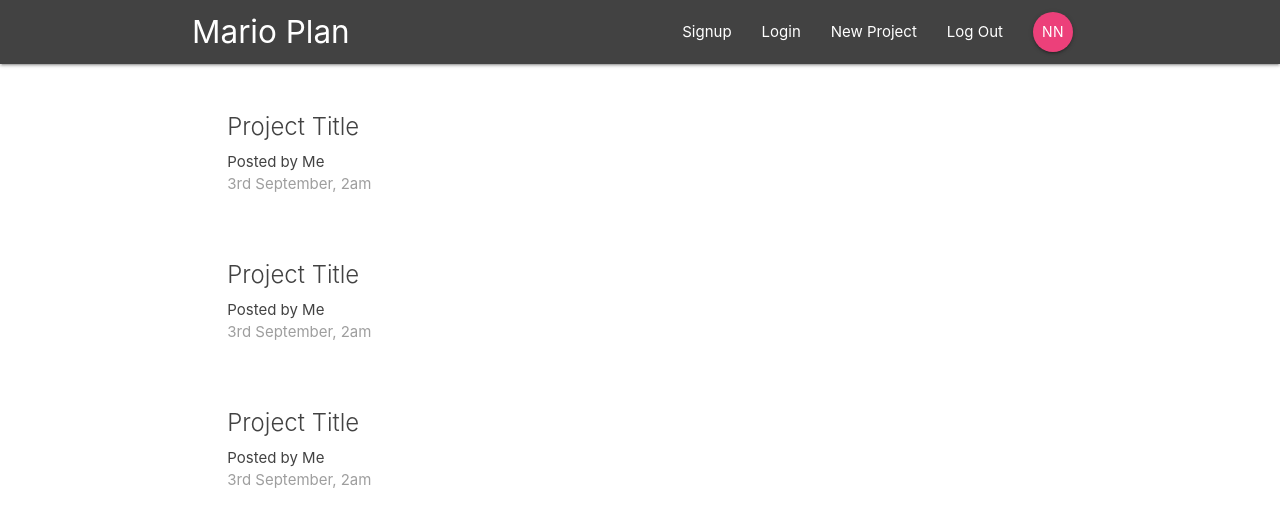
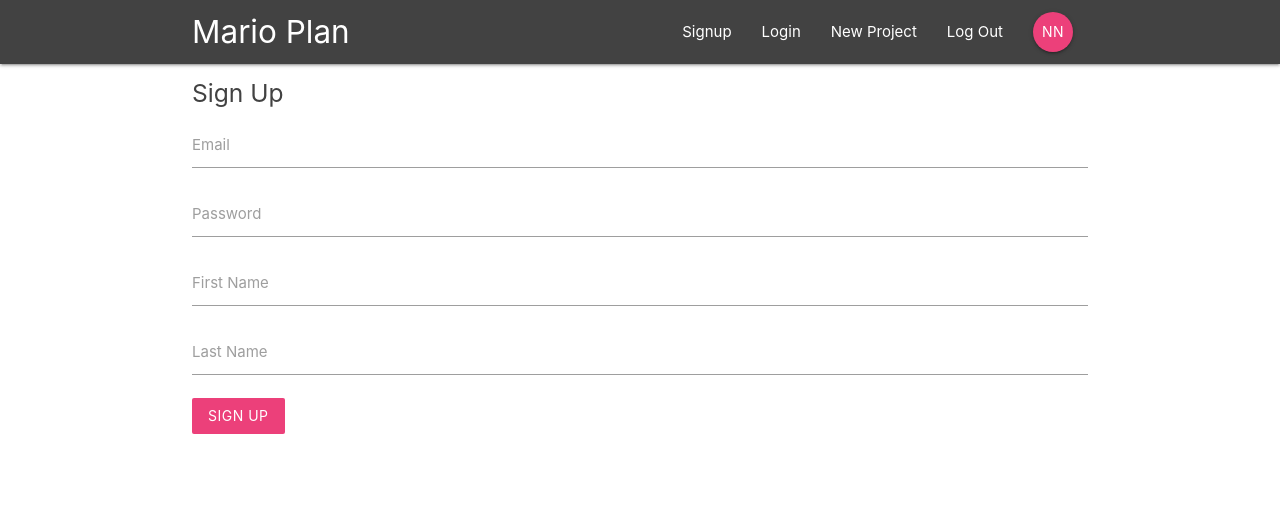
Before and after one commit to rohitkrishna094/react-practice, a React (Create React App) app in the folder marioplan/: page /signup in a window 1280 px wide. Shown: the top 526 px of the page. Built offline with nearby package versions, Linux system fonts and the light colour scheme.

Commit message:
added signin and signup

```diff
--- a/marioplan/public/index.html
+++ b/marioplan/public/index.html
@@ -6,20 +6,8 @@
   <link rel="shortcut icon" href="%PUBLIC_URL%/favicon.ico">
   <meta name="viewport" content="width=device-width, initial-scale=1, shrink-to-fit=no">
   <meta name="theme-color" content="#000000">
-  <!--
-      manifest.json provides metadata used when your web app is added to the
-      homescreen on Android. See https://developers.google.com/web/fundamentals/web-app-manifest/
-    -->
   <link rel="manifest" href="%PUBLIC_URL%/manifest.json">
-  <!--
-      Notice the use of %PUBLIC_URL% in the tags above.
-      It will be replaced with the URL of the `public` folder during the build.
-      Only files inside the `public` folder can be referenced from the HTML.
 
-      Unlike "/favicon.ico" or "favicon.ico", "%PUBLIC_URL%/favicon.ico" will
-      work correctly both with client-side routing and a non-root public URL.
-      Learn how to configure a non-root public URL by running `npm run build`.
-    -->
   <!-- Compiled and minified CSS -->
   <link rel="stylesheet" href="https://cdnjs.cloudflare.com/ajax/libs/materialize/1.0.0/css/materialize.min.css">
   <title>React App</title>
@@ -40,6 +28,10 @@
       To begin the development, run `npm start` or `yarn start`.
       To create a production bundle, use `npm run build` or `yarn build`.
     -->
+
+  <!-- Jquery -->
+  <script src="https://ajax.googleapis.com/ajax/libs/jquery/3.3.1/jquery.min.js"></script>
+
   <!-- Compiled and minified JavaScript -->
   <script src="https://cdnjs.cloudflare.com/ajax/libs/materialize/1.0.0/js/materialize.min.js"></script>
 </body>
--- a/marioplan/src/App.js
+++ b/marioplan/src/App.js
@@ -2,6 +2,9 @@
 import { BrowserRouter as Router, Switch, Route } from 'react-router-dom';
 import Navbar from './components/layout/Navbar';
 import Dashboard from './components/dashboard/Dashboard';
+import ProjectDetails from './components/projects/ProjectDetails';
+import Signin from './components/auth/SignIn';
+import SignUp from './components/auth/SignUp';
 
 class App extends Component {
   render() {
@@ -10,7 +13,10 @@
         <div className="App">
           <Navbar />
           <Switch>
-            <Route path="/" component={Dashboard} />
+            <Route path="/" exact component={Dashboard} />
+            <Route path="/project/:id" component={ProjectDetails} />
+            <Route path="/signin" component={Signin} />
+            <Route path="/signup" component={SignUp} />
           </Switch>
         </div>
       </Router>
--- a/marioplan/src/components/auth/SignIn.js
+++ b/marioplan/src/components/auth/SignIn.js
@@ -0,0 +1,39 @@
+import React, { Component } from 'react';
+
+class SignIn extends Component {
+  state = { email: '', password: '' };
+
+  handleChange = e => {
+    this.setState({ [e.target.id]: e.target.value });
+  };
+
+  handleSubmit = e => {
+    e.preventDefault();
+    console.log(e);
+  };
+
+  render() {
+    return (
+      <div className="container">
+        <form className="white" onSubmit={this.handleSubmit}>
+          <h5 className="grey-text text-darken-3">Sign In</h5>
+          <div className="input-field">
+            <label htmlFor="email">Email</label>
+            <input type="email" id="email" onChange={this.handleChange} />
+          </div>
+
+          <div className="input-field">
+            <label htmlFor="password">Password</label>
+            <input type="password" id="password" onChange={this.handleChange} />
+          </div>
+
+          <div className="input-field">
+            <button className="btn pink lighten-1 z-depth-0">Login</button>
+          </div>
+        </form>
+      </div>
+    );
+  }
+}
+
+export default SignIn;
--- a/marioplan/src/components/auth/SignUp.js
+++ b/marioplan/src/components/auth/SignUp.js
@@ -0,0 +1,49 @@
+import React, { Component } from 'react';
+
+class SignUp extends Component {
+  state = { email: '', password: '', firstName: '', lastName: '' };
+
+  handleChange = e => {
+    this.setState({ [e.target.id]: e.target.value });
+  };
+
+  handleSubmit = e => {
+    e.preventDefault();
+    console.log(this.state);
+  };
+
+  render() {
+    return (
+      <div className="container">
+        <form className="white" onSubmit={this.handleSubmit}>
+          <h5 className="grey-text text-darken-3">Sign Up</h5>
+          <div className="input-field">
+            <label htmlFor="email">Email</label>
+            <input type="email" id="email" onChange={this.handleChange} />
+          </div>
+
+          <div className="input-field">
+            <label htmlFor="password">Password</label>
+            <input type="password" id="password" onChange={this.handleChange} />
+          </div>
+
+          <div className="input-field">
+            <label htmlFor="firstName">First Name</label>
+            <input type="text" id="firstName" onChange={this.handleChange} />
+          </div>
+
+          <div className="input-field">
+            <label htmlFor="lastName">Last Name</label>
+            <input type="text" id="lastName" onChange={this.handleChange} />
+          </div>
+
+          <div className="input-field">
+            <button className="btn pink lighten-1 z-depth-0">Sign Up</button>
+          </div>
+        </form>
+      </div>
+    );
+  }
+}
+
+export default SignUp;
--- a/marioplan/src/components/projects/ProjectDetails.js
+++ b/marioplan/src/components/projects/ProjectDetails.js
@@ -0,0 +1,23 @@
+import React from 'react';
+
+const ProjectDetails = props => {
+  const id = props.match.params.id;
+  return (
+    <div className="container section project-details">
+      <div className="card z-depth-0">
+        <span className="card-title">Project Title - {id}</span>
+        <p>
+          Lorem ipsum dolor sit amet consectetur adipisicing elit. Excepturi animi iste adipisci sint doloremque!
+          Perspiciatis, ipsum, nemo vero laudantium ab totam a nihil iusto dolorem minima facere necessitatibus animi
+          beatae.
+        </p>
+      </div>
+      <div className="card-action grey lighten-4 grey-text">
+        <div>Posted by Net Ninja</div>
+        <div>2nd October, 2am</div>
+      </div>
+    </div>
+  );
+};
+
+export default ProjectDetails;
--- a/marioplan/src/components/projects/ProjectList.js
+++ b/marioplan/src/components/projects/ProjectList.js
@@ -1,31 +1,12 @@
 import React from 'react';
+import ProjectSummary from './ProjectSummary';
 
 const ProjectList = () => {
   return (
     <div className="project-list section">
-      <div className="card z-depth-0 project-summary">
-        <div className="card-content grey-text text-darken-3">
-          <span className="card-title">Project Title</span>
-          <p>Posted by Me</p>
-          <p className="grey-text">3rd September, 2am</p>
-        </div>
-      </div>
-
-      <div className="card z-depth-0 project-summary">
-        <div className="card-content grey-text text-darken-3">
-          <span className="card-title">Project Title</span>
-          <p>Posted by Me</p>
-          <p className="grey-text">3rd September, 2am</p>
-        </div>
-      </div>
-
-      <div className="card z-depth-0 project-summary">
-        <div className="card-content grey-text text-darken-3">
-          <span className="card-title">Project Title</span>
-          <p>Posted by Me</p>
-          <p className="grey-text">3rd September, 2am</p>
-        </div>
-      </div>
+      <ProjectSummary />
+      <ProjectSummary />
+      <ProjectSummary />
     </div>
   );
 };
--- a/marioplan/src/components/projects/ProjectSummary.js
+++ b/marioplan/src/components/projects/ProjectSummary.js
@@ -0,0 +1,15 @@
+import React from 'react';
+
+const ProjectSummary = () => {
+  return (
+    <div className="card z-depth-0 project-summary">
+      <div className="card-content grey-text text-darken-3">
+        <span className="card-title">Project Title</span>
+        <p>Posted by Me</p>
+        <p className="grey-text">3rd September, 2am</p>
+      </div>
+    </div>
+  );
+};
+
+export default ProjectSummary;
```
